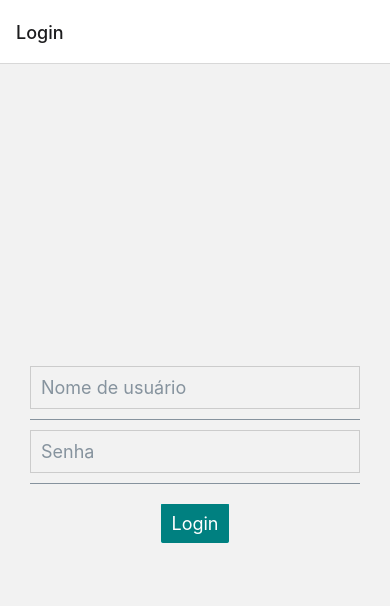
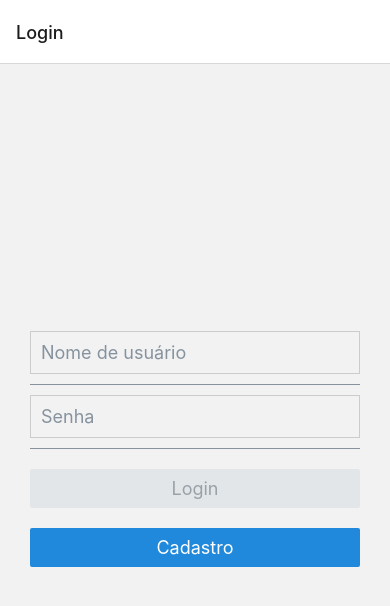
Before and after one commit to MEduardaSouto/MilFolhasADM, a React Native app: screen /Login in a window 390 px wide. Shown: the top 606 px of the page. Built offline with nearby package versions, Linux system fonts and the light colour scheme.

Commit message:
chore: work in progress

```diff
--- a/screens/CategoryScreen.js
+++ b/screens/CategoryScreen.js
@@ -61,7 +61,7 @@ const CategoryScreen = ({ navigation }) => {
     <View style={styles.container}>
       <View style={styles.middleContainer}>
         {loading ? (
-          <ActivityIndicator size="large" color="#0000ff" />
+          <ActivityIndicator size="large" />
         ) : (
           <>
             {listas.length > 0 ? (
@@ -70,33 +70,35 @@ const CategoryScreen = ({ navigation }) => {
                   <Button
                     title={lista.name}
                     onPress={() => navigation.navigate('Lista', { category: lista.name })}
-                    containerStyle={[styles.buttonContainer, styles.tealButton]}
-                    color="#008080"
+                    containerStyle={styles.buttonContainer}
+                    buttonStyle={styles.buttonStyle}
                   />
                   <Button
                     title='x'
+                    buttonStyle={{
+                      width: '25%',
+                      height: 70,
+                      opacity: 0.7,
+                    }}
                     onPress={() => handleRemoverLista(lista.id)}
-                    containerStyle={[styles.buttonContainer, styles.tealButton]}
-                    color="#008080"
+                    containerStyle={styles.buttonContainer}
                   />
                 </View>
               ))
             ) : (
               <View>
-                <Text style={styles.noListText}>Nenhuma lista encontrada.</Text>
+                <Text style={styles.noListText}>Nenhuma área encontrada.</Text>
               </View>
             )}
           </>
         )}
       </View>
-      <View style={styles.bottomContainer}>
-        <Button
-          title="Adicionar área"
-          onPress={handleAdicionarLista}
-          color="#008080"
-          containerStyle={[styles.buttonContainer, styles.tealButton]}
-        />
-      </View>
+      <Button
+        title="Adicionar área"
+        onPress={handleAdicionarLista}
+        type="outline"
+        containerStyle={styles.buttonAdd}
+      />
       <CustomInputDialogModal
         visible={dialogVisible}
         onClose={handleDialogClose}
@@ -109,8 +111,7 @@ const CategoryScreen = ({ navigation }) => {
 const styles = StyleSheet.create({
   container: {
     flex: 1,
-    justifyContent: 'center',
-    alignItems: 'center',
+    padding: 10,
   },
   topRightContainer: {
     position: 'absolute',
@@ -122,21 +123,21 @@ const styles = StyleSheet.create({
     justifyContent: 'center',
     alignItems: 'center',
   },
-  bottomContainer: {
-    position: 'absolute',
-    bottom: 10,
+  buttonContainer: {
+    marginRight: '0.5%',
+    marginBottom: 20,
+    width: '100%',
   },
-  buttonContainer: {
-    marginRight: 10,
-    marginBottom: 20,
+  buttonStyle: {
+    height: 70,
   },
-  tealButton: {
-    backgroundColor: 'teal',
+  buttonAdd: {
+    width: '100%',
   },
   listItem: {
     flexDirection: 'row',
-    alignItems: 'center',
-    marginBottom: 10,
+    alignSelf: 'flex-start',
+    width: '80%',
   },
   noListText: {
     marginBottom: 20,
--- a/screens/CustomInputDialogModal.js
+++ b/screens/CustomInputDialogModal.js
@@ -20,8 +20,8 @@ const CustomInputDialogModal = ({ visible, onClose, onSubmit }) => {
           <Text style={styles.text}>Digite o nome da nova lista</Text>
           <TextInput onChangeText={handleInputChange} value={nome} style={styles.textInput}/>
           <View style={styles.viewButtons}>
-            <Button title="Cancelar" onPress={onClose} style={styles.buttons} color="#008080"/>
-            <Button title="Criar" onPress={handleSubmit} style={styles.buttons} color="#008080"/>
+            <Button title="Cancelar" onPress={onClose} />
+            <Button title="Criar" onPress={handleSubmit} />
           </View>
         </View>
       </View>
@@ -64,10 +64,6 @@ const styles = StyleSheet.create({
     flexDirection: 'row',
     gap: 32
   },
-  buttons: {
-    borderRadius: 10,
-    color:"#008080",
-  }
 });
 
 export default CustomInputDialogModal;
--- a/screens/LoginScreen.js
+++ b/screens/LoginScreen.js
@@ -1,7 +1,6 @@
 import React, { useState } from 'react';
-import { View, StyleSheet } from 'react-native';
+import { View, StyleSheet, Text } from 'react-native';
 import { Input, Button } from '@rneui/base';
-import axios from 'axios';
 import { fetchUser } from '../actions/listActions';
 
 const LoginScreen = ({ navigation }) => {
@@ -9,22 +8,20 @@ const LoginScreen = ({ navigation }) => {
   const [password, setPassword] = useState('');
   const [error, setError] = useState('');
 
-  const instance = axios.create({
-    baseURL: 'https://todo-app-wx01.onrender.com',
-  });
-
   const handleLogin = async () => {
     try {
       const response = await fetchUser(username, password);
+      console.log(response)
 
-      if (response.name) {
+      if (response) {
         navigation.navigate('Seu Totem');
-      } else {
-        setError('Usuário ou senha inválidos');
+        setUsername('');
+        setPassword('');
+        setError('')
       }
     } catch (error) {
       console.error(error);
-      setError('Ocorreu um erro ao fazer login');
+      setError('Seu login ou senha estão incorretos');
     }
   };
 
@@ -34,22 +31,27 @@ const LoginScreen = ({ navigation }) => {
         style={styles.input}
         placeholder="Nome de usuário"
         value={username}
-        onChangeText={text => setUsername(text)}
+        onChangeText={(text) => setUsername(text)}
+        onFocus={() => setError('')}
       />
       <Input
         style={styles.input}
         placeholder="Senha"
         secureTextEntry
         value={password}
-        onChangeText={text => setPassword(text)}
+        onChangeText={(text) => setPassword(text)}
+        onFocus={() => setError('')}
       />
       <Button
-        style={styles.button}
+        title="Login"
+        disabled={!Boolean(username && password)}
         onPress={handleLogin}
-        color="#008080"
-      >
-        Login
-      </Button>
+        containerStyle={styles.button}
+      />
+      <Button
+        title="Cadastro"
+        containerStyle={styles.button}
+      />
       {error !== '' && <Text style={styles.error}>{error}</Text>}
     </View>
   );
@@ -61,25 +63,21 @@ const styles = StyleSheet.create({
     justifyContent: 'center',
     alignItems: 'center',
     padding: 20,
-    backgroundColor: '##00b3b3',
   },
   input: {
-    width: '100%',
     marginBottom: 10,
     borderWidth: 1,
     borderColor: '#ccc',
     padding: 10,
   },
   button: {
+    padding: 10,
     width: '100%',
-    maxWidth: 300,
-    alignSelf: 'center',
-    marginTop: 10,
-    backgroundColor: '#00b3b3',
   },
   error: {
     color: 'red',
     marginTop: 10,
+    textAlign: 'center'
   },
 });
 
--- a/screens/TodoListScreen.js
+++ b/screens/TodoListScreen.js
@@ -28,7 +28,7 @@ export default function TodoListScreen({ route }) {
             {`R$ ${task.value}`}
           </Text>
         </ListItem.Content>
-        <Button title="Excluir" onPress={() => deleteTask(index, task.id)} color="#008080" />
+        <Button title="Excluir" onPress={() => deleteTask(index, task.id)} />
       </ListItem>
     );
   };
@@ -115,9 +115,9 @@ export default function TodoListScreen({ route }) {
       />
       <Button
         title="Adicionar"
+        disabled={!Boolean(task && itemValue)}
         onPress={addTaskAndSave}
         containerStyle={styles.button}
-        color="#008080"
       />
       <View style={styles.listContainer}>
         {tasks.map((task, index) => renderTask(task, index))}
@@ -133,13 +133,16 @@ const styles = StyleSheet.create({
   },
   title: {
     marginBottom: 20,
+    marginLeft: 10
   },
   inputContainer: {
     marginBottom: 20,
+    padding: 0
   },
   button: {
     marginBottom: 20,
-    color:"#008080",
+    marginLeft: 10,
+    marginRight: 10
   },
   listContainer: {
     flex: 1,
```
